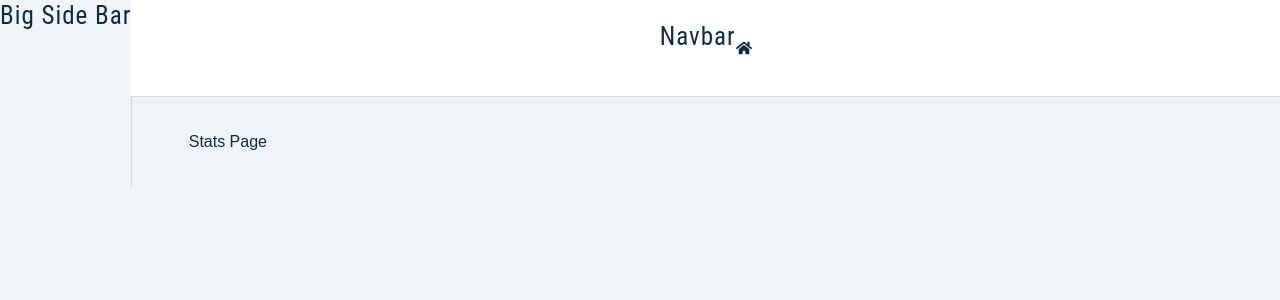
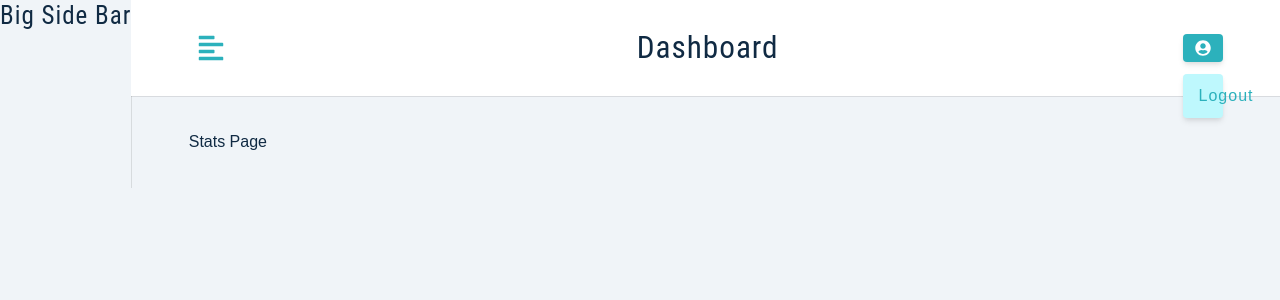
Before and after one commit to jgodi96/Jobify, a React (Create React App) app in the folder client/: page / in a window 1280 px wide. Shown: the top 300 px of the page. Built offline with nearby package versions, Linux system fonts and the light colour scheme; sample sign-in values are in the browser's storage.

Commit message:
added icons

```diff
--- a/client/src/components/Navbar.js
+++ b/client/src/components/Navbar.js
@@ -1,10 +1,36 @@
 import Wrapper from "../assets/wrappers/Navbar";
-import {FaHome} from 'react-icons/fa'
+import { FaAlignLeft, FaUserCircle, FaCaretDown } from "react-icons/fa";
+import { useAppContext } from "../context/appContext";
+import Logo from "./Logo";
 const Navbar = () => {
   return (
     <Wrapper>
-      <h4>Navbar</h4>
-      <FaHome/>
+      <div className="nav-center">
+        <button
+          className="toggle-btn"
+          onClick={() => console.log("toggle sidebar")}
+        >
+          <FaAlignLeft />
+        </button>
+        <div>
+          <Logo />
+          <h3 className="logo-text">dashboard</h3>
+        </div>
+        <div className="btn-container">
+          <button
+            type="button"
+            className="btn"
+            onClick={() => console.log("logout user")}
+          >
+            <FaUserCircle>john</FaUserCircle>
+          </button>
+          <div className="dropdown show-dropdown">
+              <button type="button" className="dropdown-btn" onClick={() => console.log("logout user")}>
+                  logout
+              </button>
+          </div>
+        </div>
+      </div>
     </Wrapper>
   );
 };
```
